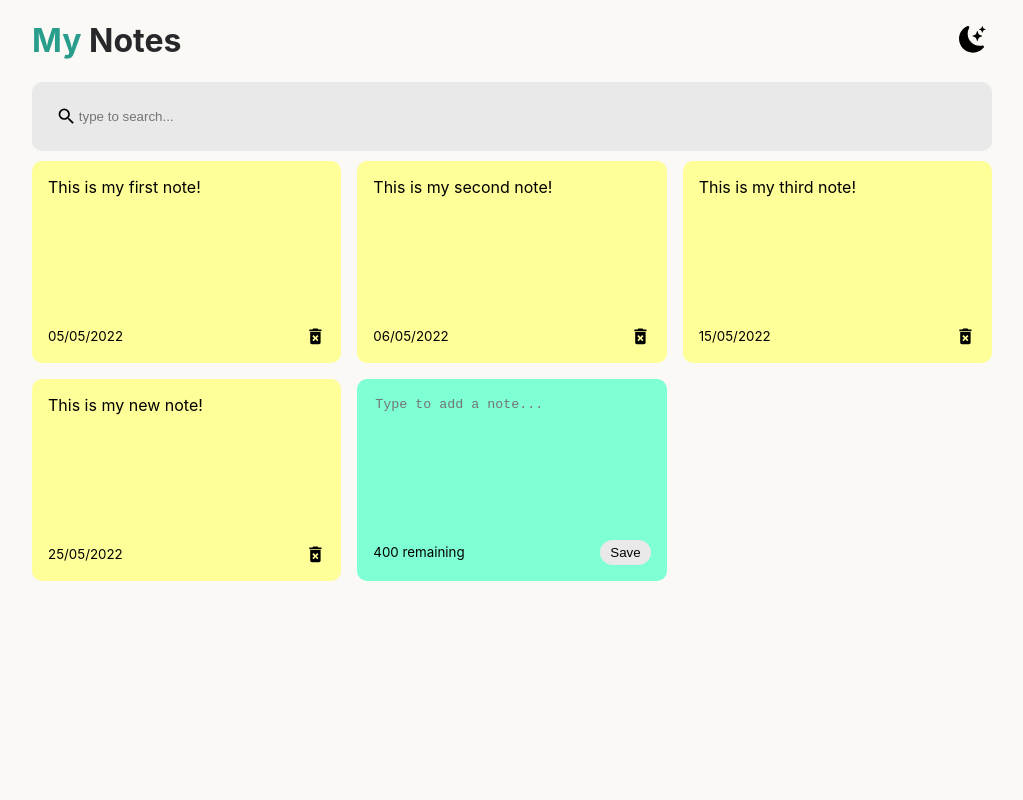
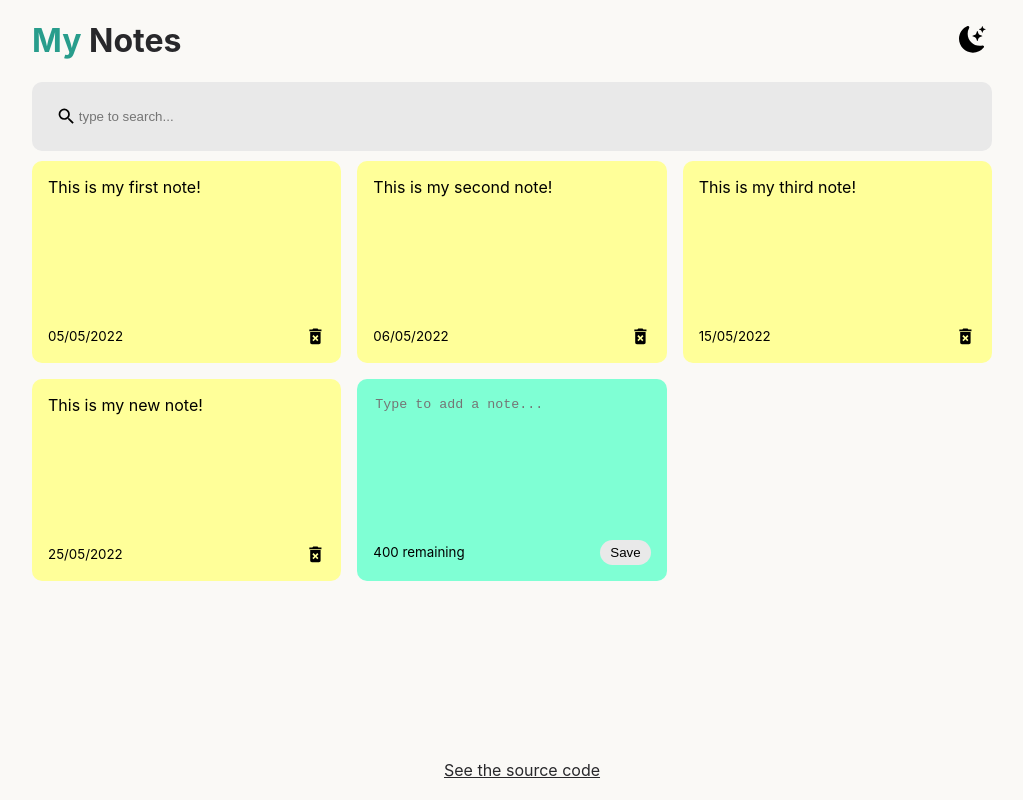
Before and after one commit to dylananderton/Password-Generator, a React (Create React App) app: page / in a window 1280 px wide. Shown: the whole page, without its empty margins (128-1151 px from the left). Built offline with nearby package versions, Linux system fonts and the light colour scheme; the HTML template or start-up script is replaced by a standard one.

Commit message:
update build for gh-pages

```diff
--- a/public/index.html
+++ b/public/index.html
@@ -24,7 +24,7 @@
       work correctly both with client-side routing and a non-root public URL.
       Learn how to configure a non-root public URL by running `npm run build`.
     -->
-    <title>React App</title>
+    <title>Notes</title>
   </head>
   <body>
     <noscript>You need to enable JavaScript to run this app.</noscript>
--- a/src/App.js
+++ b/src/App.js
@@ -2,7 +2,8 @@ import { useState, useEffect } from 'react';
 import { nanoid } from 'nanoid';
 import NotesList from './Notes/NotesList';
 import Search from './Notes/Search';
-import Header from './Notes/Header';
+import {BsFillMoonStarsFill, BsFillSunFill} from 'react-icons/bs'
+import UseDarkMode from './Notes/UseDarkMode';
 
 const App = () => {
 	const [notes, setNotes] = useState([
@@ -63,10 +64,21 @@ const App = () => {
 		setNotes(newNotes);
 	};
 
+	const [isDarkMode,setDarkMode] = UseDarkMode()
+
 	return (
-    <div>
+    	<div>
 			<div className='container'>
-        <Header />
+				<div className='header'>
+					<h1 style={{color: isDarkMode?'#FAF9F6':'#28282B'}}><span className='my' style={{color: isDarkMode?'aquamarine':'#289D8C'}}>My</span>&nbsp;Notes</h1>
+					<button className="toggle_btn" onClick={()=>setDarkMode(!isDarkMode)} style={{backgroundColor: isDarkMode?'#28282B':'#FAF9F6'}}>
+						{isDarkMode? (
+							<BsFillSunFill size={'2em'} title="Switch to light mode" style={{color:"white"}}/>
+						) : (
+							<BsFillMoonStarsFill size={'2em'} title="Switch to dark mode" />
+						)}
+					</button>
+				</div>
 				<Search handleSearchNote={setSearchText} />
 				<NotesList
 					notes={notes.filter((note) =>
@@ -76,6 +88,9 @@ const App = () => {
 					handleDeleteNote={deleteNote}
 				/>
 			</div>
+			<footer>
+				<a className='source-code' style={{color: isDarkMode?'rgb(233, 233, 233)':'#28282B'}} href="https://github.com/dylananderton/Notes" target="_blank" >See the source code</a>
+			</footer>
 		</div>
 	);
 };
--- a/src/Notes/Header.js
+++ /dev/null
@@ -1,21 +0,0 @@
-import React from 'react';
-import {BsFillMoonStarsFill, BsFillSunFill} from 'react-icons/bs'
-import UseDarkMode from './UseDarkMode';
-
-const Header = () => {
-    const [isDarkMode,setDarkMode] = UseDarkMode()
-	return (
-		<div className='header'>
-			<h1 style={{color: isDarkMode?'#FAF9F6':'#28282B'}}><span className='my' style={{color: isDarkMode?'aquamarine':'#289D8C'}}>My</span>&nbsp;Notes</h1>
-            <button className="toggle_btn" onClick={()=>setDarkMode(!isDarkMode)} style={{backgroundColor: isDarkMode?'#28282B':'#FAF9F6'}}>
-                {isDarkMode? (
-                    <BsFillSunFill size={'2em'} title="Switch to light mode" style={{color:"white"}}/>
-                ) : (
-                    <BsFillMoonStarsFill size={'2em'} title="Switch to dark mode" />
-                )}
-          </button>
-		</div>
-	);
-};
-
-export default Header;
--- a/src/index.css
+++ b/src/index.css
@@ -110,3 +110,26 @@ textarea:focus{
 .search input:focus{
   outline: none;
 }
+
+footer {
+  position: fixed;
+  padding: 10px;
+  bottom: 0;
+  width: 100%;
+  height: 30px;
+}
+
+a {
+  display: flex;
+  justify-content: center;
+
+}
+
+.source-code {
+  text-decoration: underline;
+}
+
+.source-code:hover {
+  cursor: pointer;
+  text-decoration: none;
+}
```
